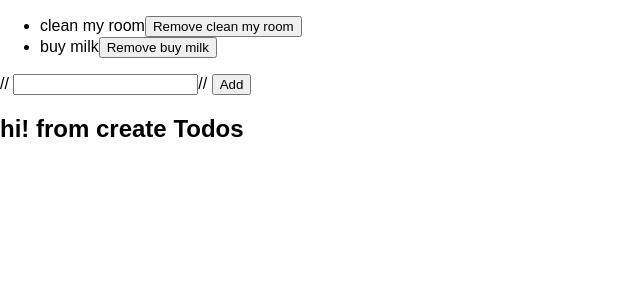
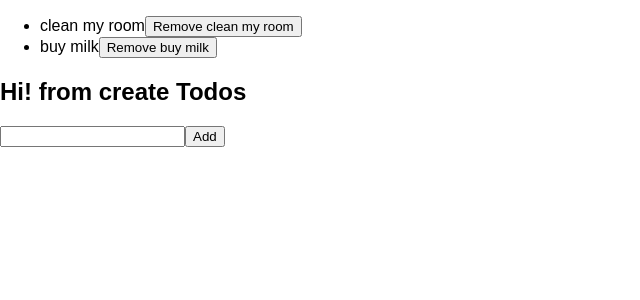
Before and after one commit to northernpeople/react_practice_1, a React (Create React App) app: page / in a window 1280 px wide. Shown: the top 300 px of the page, without its empty margins (0-640 px from the left). Built offline with nearby package versions, Linux system fonts and the light colour scheme.

Commit message:
working todos

```diff
--- a/src/App.js
+++ b/src/App.js
@@ -11,19 +11,26 @@ class App extends Component {
       todos : ["clean my room", "buy milk"]
     }
 
+
     removeTodo = (tdRemove) => {
         this.setState(
           (old) => ( { todos : old.todos.filter( e => e !== tdRemove ) } )
         );
     }
 
+    addTodo = (td) => {
+                console.log("In root state: "+ this.state.todos)
+        this.setState(
+            (old) => ({ todos : old.todos.concat([td]) })
+        );
+    }
 
 
   render() {
     return (
         <div>
         <TodosComponent todos={this.state.todos} removeHandler={this.removeTodo}/>
-        <CreateTodoComp/>
+        <CreateTodoComp addTodo={this.addTodo}/>
         </div>
 
     );
--- a/src/CreateTodoComp.js
+++ b/src/CreateTodoComp.js
@@ -4,9 +4,23 @@ import PropTypes from 'prop-types'
 
 class CreateTodoComp extends Component {
 
+
+    // local state
+    state = { query : "" }
+    updateQuery = (input) =>{ this.setState( {query: input.trim()}) }
+
     render(){
+        console.log("controlled component state: "+ this.state.query);
         return (
-            <h2> hi! from create Todos</h2>
+            <div>
+                <h2> Hi! from create Todos</h2>
+                <input type="text" onChange={(event) => this.updateQuery(event.target.value)} value={this.state.query} />
+
+                <button onClick={() => {
+                                 this.props.addTodo(this.state.query);
+                                 this.updateQuery("");
+                                }}> Add </button>
+            </div>
         )
     }
 }
--- a/src/TodosComponent.js
+++ b/src/TodosComponent.js
@@ -5,33 +5,17 @@ import PropTypes from 'prop-types'
 class TodosComponent extends Component {
 
      // controlled component
-    state = { query : "" }
-    updateQuery = (input) =>{ console.log("Updated to: "+input); this.setState( {query: input.trim()}) }
-
-
-
-
 
     render(){
         return(
-
-            <div>
             <ul>
                 {this.props.todos.map( td => (
                     <li key={td}>{td}
                         <button onClick={() => this.props.removeHandler(td)}> Remove {td} </button>
-                    </li>
-
-                 ))}
-
+                    </li>)
+                    )
+                }
             </ul>
-//             <input type="text" onChange={(event) => this.updateQuery(event.target.value)} />
-
-//             <button onClick={() => this.addTodo(this.state.query)}> Add </button>
-
-
-
-            </div>
         )
     }
 }
```
